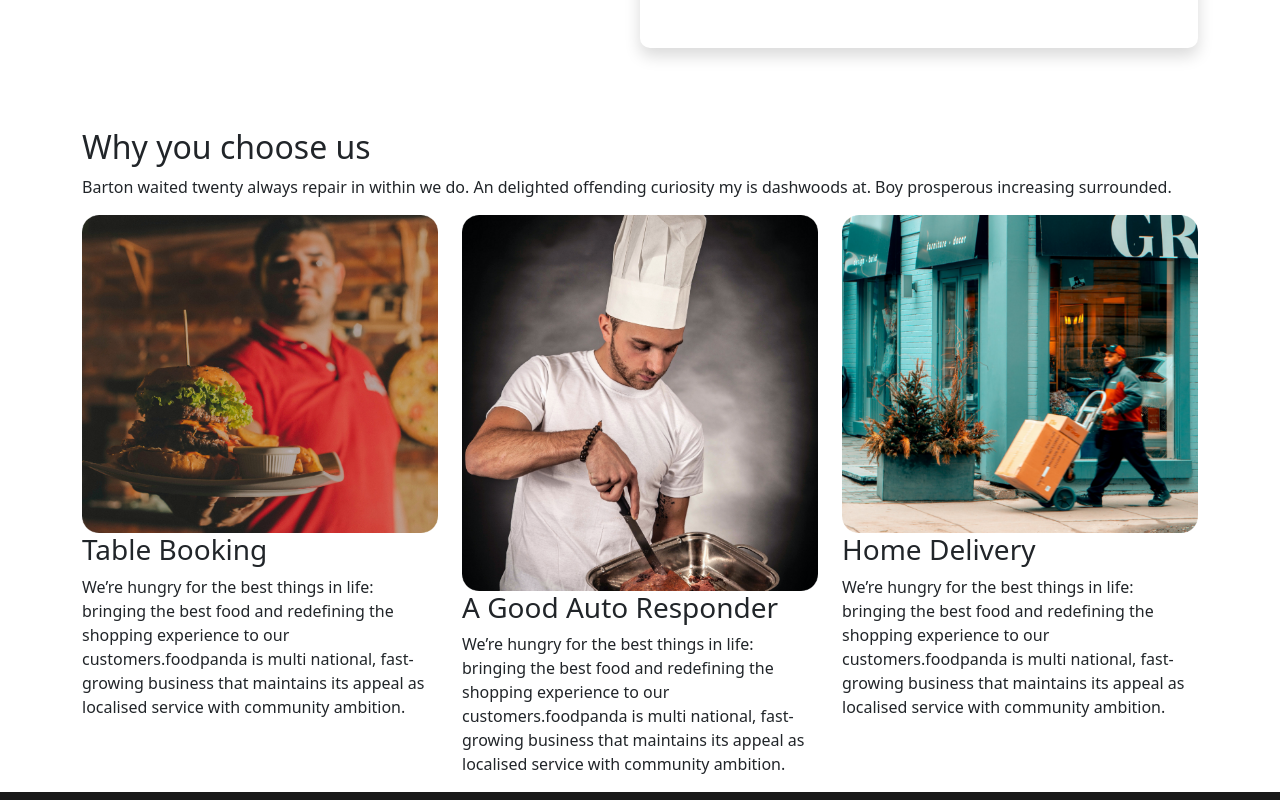
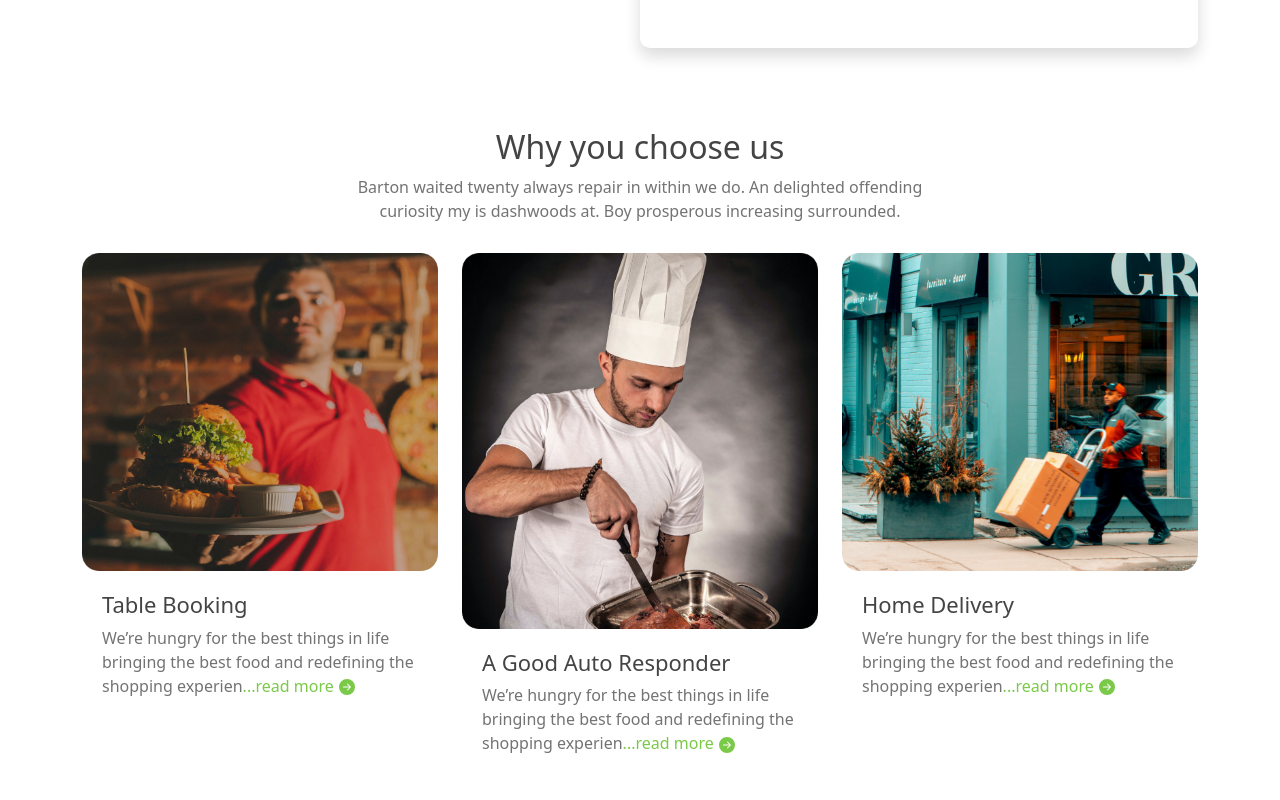
Before and after one commit to azimuddin2/red-onion-client, a React (Create React App) app: page / in a window 1280 px wide. Shown: the part 1060-1860 px from the top of the page. Built offline with nearby package versions, Linux system fonts and the light colour scheme; no server answers.

Commit message:
updated a choose section

```diff
--- a/src/pages/Home/ChooseSection/Choose/Choose.css
+++ b/src/pages/Home/ChooseSection/Choose/Choose.css
@@ -1,4 +1,17 @@
-
 .choose img {
     width: 100%;
 }
+
+.choose-info {
+    padding: 20px;
+}
+
+.choose-info h3 {
+    color: #444444;
+    font-size: 22px;
+}
+
+.choose-info p {
+    color: #737373;
+    font-weight: 400;
+}
--- a/src/pages/Home/ChooseSection/Choose/Choose.js
+++ b/src/pages/Home/ChooseSection/Choose/Choose.js
@@ -1,15 +1,37 @@
-import React from 'react';
+import React, { useState } from 'react';
+import { BsArrowRightCircleFill } from 'react-icons/bs';
 import './Choose.css';
 
 const Choose = ({ choose }) => {
     const { image, name, description } = choose;
+    const [isReadMore, setIsReadMore] = useState(true);
+
+    const toggleReadMore = () => {
+        setIsReadMore(!isReadMore);
+    }
 
     return (
         <div className='col-4 choose'>
             <img src={image} alt="" />
-            <div>
+            <div className='choose-info'>
                 <h3>{name}</h3>
-                <p>{description}</p>
+                <p>
+                    {isReadMore ? description.slice(0, 100) : description}
+                    <span onClick={toggleReadMore}>
+                        {
+                            isReadMore ?
+                                <>
+                                    <span style={{ color: '#7ac948', fontWeight: '500', marginRight: '5px' }}>...read more</span>
+                                    <BsArrowRightCircleFill style={{ color: '#7ac948' }}></BsArrowRightCircleFill>
+                                </>
+                                :
+                                <>
+                                    <span style={{ color: '#7ac948', fontWeight: '500', marginRight: '5px' }}>show less</span>
+                                    <BsArrowRightCircleFill style={{ color: '#7ac948' }}></BsArrowRightCircleFill>
+                                </>
+                        }
+                    </span>
+                </p>
             </div>
         </div>
     );
--- a/src/pages/Home/ChooseSection/ChooseUs/ChooseUs.css
+++ b/src/pages/Home/ChooseSection/ChooseUs/ChooseUs.css
@@ -0,0 +1,13 @@
+.choose-us-title{
+    text-align: center;
+    margin-bottom: 30px;
+}
+
+.choose-us-title h2 {
+    color: #444444;
+
+}
+
+.choose-us-title p {
+    color: #737373;
+}
--- a/src/pages/Home/ChooseSection/ChooseUs/ChooseUs.js
+++ b/src/pages/Home/ChooseSection/ChooseUs/ChooseUs.js
@@ -3,6 +3,7 @@ import fastDelivery from '../../../../assets/images/fast-delivery.png';
 import cookFood from '../../../../assets/images/chef-cook-food.png';
 import homeDelivery from '../../../../assets/images/home-delivery.png';
 import Choose from '../Choose/Choose';
+import './ChooseUs.css';
 
 const ChooseUs = () => {
 
@@ -11,29 +12,29 @@ const ChooseUs = () => {
             _id: 1,
             image: fastDelivery,
             name: "Table Booking",
-            description: "We’re hungry for the best things in life: bringing the best food and redefining the shopping experience to our customers.foodpanda is multi national, fast-growing business that maintains its appeal as localised service with community ambition.",
+            description: "We’re hungry for the best things in life bringing the best food and redefining the shopping experience to our customers.foodpanda is multi national, fast-growing business that maintains its appeal as localised service with community ambition.",
         },
         {
             _id: 1,
             image: cookFood,
             name: "A Good Auto Responder",
-            description: "We’re hungry for the best things in life: bringing the best food and redefining the shopping experience to our customers.foodpanda is multi national, fast-growing business that maintains its appeal as localised service with community ambition.",
+            description: "We’re hungry for the best things in life bringing the best food and redefining the shopping experience to our customers.foodpanda is multi national, fast-growing business that maintains its appeal as localised service with community ambition.",
         },
         {
             _id: 1,
             image: homeDelivery,
             name: "Home Delivery",
-            description: "We’re hungry for the best things in life: bringing the best food and redefining the shopping experience to our customers.foodpanda is multi national, fast-growing business that maintains its appeal as localised service with community ambition.",
+            description: "We’re hungry for the best things in life bringing the best food and redefining the shopping experience to our customers.foodpanda is multi national, fast-growing business that maintains its appeal as localised service with community ambition.",
         },
     ];
 
     return (
         <section className='container'>
-            <div>
+            <div className='choose-us-title'>
                 <h2>Why you choose us</h2>
-                <p>Barton waited twenty always repair in within we do. An delighted offending curiosity my is dashwoods at. Boy prosperous increasing surrounded.</p>
+                <p>Barton waited twenty always repair in within we do. An delighted offending <br /> curiosity my is dashwoods at. Boy prosperous increasing surrounded.</p>
             </div>
-            <div className='row'>
+            <div className='row mb-3'>
                 {
                     chooseUs.map(choose => <Choose
                         key={choose._id}
```
